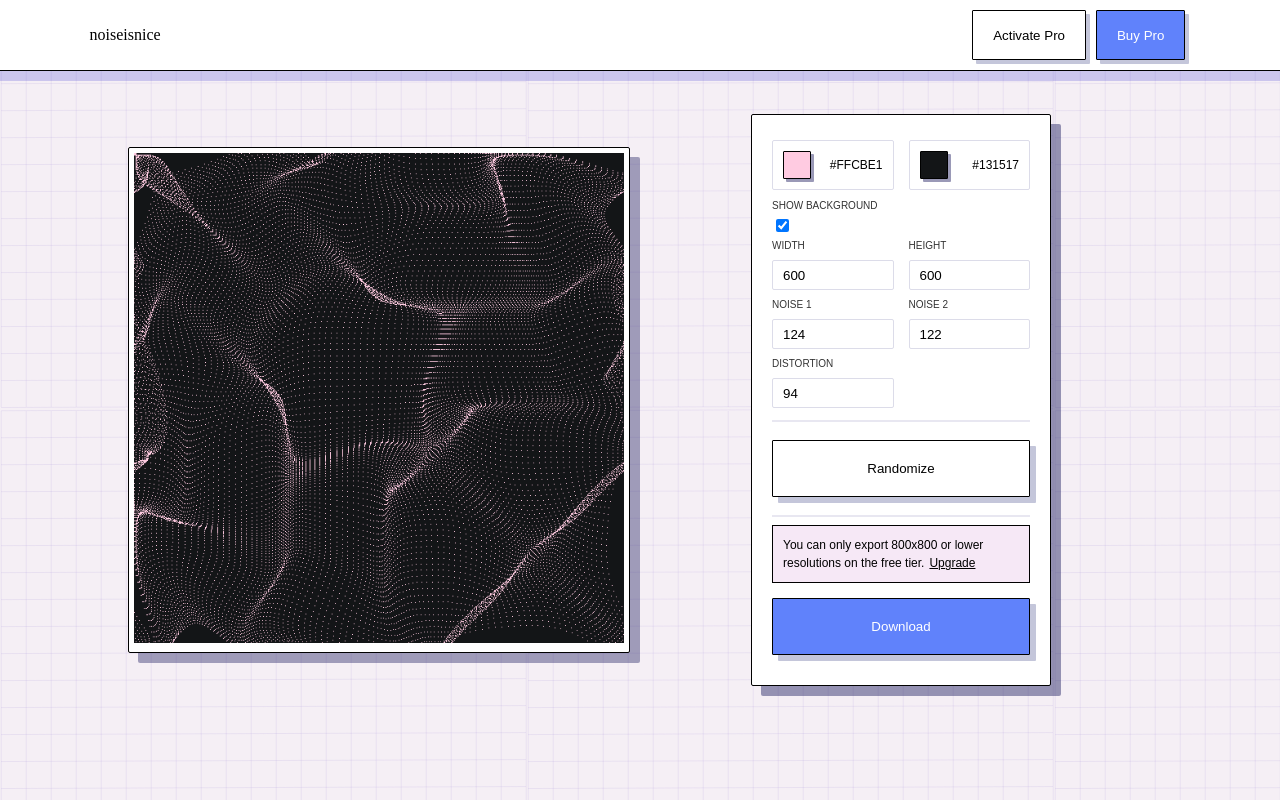
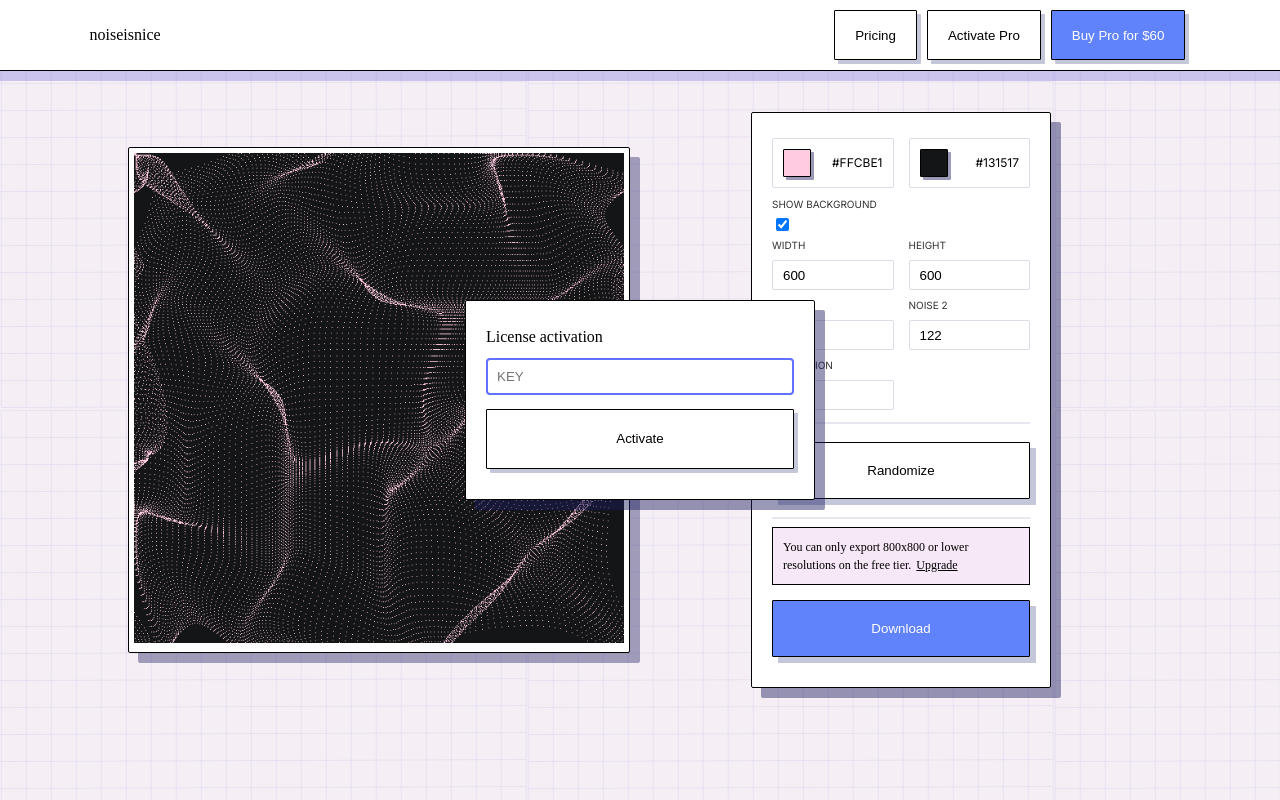
Before and after one commit to iamnottheway/Raaatio, a Next.js app: page / in a window 1280 px wide. Both pictures are taken after a click on the button "Activate Pro". Built offline with nearby package versions, Linux system fonts and the light colour scheme.

Commit message:
popup and header stuff

```diff
--- a/components/header.js
+++ b/components/header.js
@@ -1,4 +1,102 @@
 import styled from "styled-components";
+import Popup from "reactjs-popup";
+
+const ActivatePopup = () => {
+  return (
+    <Popup trigger={<ActionButton>Activate Pro</ActionButton>} modal nested>
+      {(close) => (
+        <PopupContainer>
+          <Text>License activation</Text>
+          <InputField placeholder="KEY"></InputField>
+          <ActionButton
+            style={{ width: "100%", height: 60, margin: "10px 0px" }}
+          >
+            Activate
+          </ActionButton>
+        </PopupContainer>
+      )}
+    </Popup>
+  );
+};
+
+const Pricingpopup = () => {
+  return (
+    <Popup trigger={<ActionButton>Pricing</ActionButton>} modal nested>
+      {(close) => (
+        <PopupContainer>
+          <Text>Pricing </Text>
+          <Heading>$60 (1 year license)</Heading>
+          <List>
+            <li>Export at a Higher resolution</li>
+            <li>More patterns (soon)</li>
+            <li>Personal and Commercial use</li>
+          </List>
+
+          <ActionButton
+            bg="#6082FB"
+            color="#fff"
+            style={{ width: "100%", height: 60, margin: "10px 0px" }}
+          >
+            Buy Pro for $60
+          </ActionButton>
+        </PopupContainer>
+      )}
+    </Popup>
+  );
+};
+
+const Heading = styled.h1`
+  margin: 0px;
+`;
+
+const List = styled.ul`
+  margin: 0px;
+  font-size: 16px;
+  padding: 0px;
+  list-style: none;
+
+  li {
+    margin: 10px 0;
+    font-size: 16px;
+  }
+`;
+
+const Text = styled.p`
+  font-size: 16px;
+  line-height: 140%;
+  margin: 5px 0;
+`;
+
+const InputField = styled.input`
+  width: 100%;
+  height: auto;
+  padding: 10px;
+  margin: 4px 0px;
+  border: 1px solid #dcdce9;
+  box-sizing: border-box;
+  border-radius: 2px;
+
+  :focus {
+    outline-color: #6171ff;
+  }
+`;
+
+const PopupContainer = styled.div`
+  width: 350px;
+  height: auto;
+  background-color: #fff;
+  padding: 20px;
+  border: 1px solid #000000;
+  box-shadow: 10px 10px 0px rgba(30, 29, 96, 0.45);
+  border-radius: 2px;
+  margin: 0px 20px;
+  display: flex;
+  flex-direction: column;
+
+  @media (max-width: 350px) {
+    width: 270px;
+  }
+`;
 
 export const Header = () => {
   return (
@@ -7,9 +105,10 @@ export const Header = () => {
         <p>noiseisnice</p>
       </LogoContainer>
       <ButtonContainer>
-        <ActionButton>Activate Pro</ActionButton>
+        <Pricingpopup></Pricingpopup>
+        <ActivatePopup></ActivatePopup>
         <ActionButton bg="#6082FB" color="#fff">
-          Buy Pro
+          Buy Pro for $60
         </ActionButton>
       </ButtonContainer>
     </HeaderWrapper>
--- a/components/layout.js
+++ b/components/layout.js
@@ -1,5 +1,6 @@
 import { RenderProvider } from "../context/renderContext";
 import { ExportProvider } from "../context/exportContext";
+
 import styled from "styled-components";
 import { Header } from "./header";
 
--- a/components/properties-bar/styles.js
+++ b/components/properties-bar/styles.js
@@ -39,7 +39,7 @@ export const InputFieldLabel = styled.label`
   font-size: 10px;
   color: #333;
   text-transform: uppercase;
-  font-family: sans-serif;
+  font-family: "Inter", sans-serif;
   font-weight: 500;
 `;
 
@@ -107,7 +107,7 @@ export const Picker = styled.div`
 
   p {
     margin: 0px;
-    font-family: sans-serif;
+    font-family: "Inter", sans-serif;
     font-style: normal;
     font-weight: normal;
     font-size: 12px;
@@ -135,7 +135,6 @@ export const InfoLabel = styled.p`
   font-size: 12px;
   padding: 10px;
   margin: 5px 0px;
-  font-family: sans-serif;
   line-height: 150%;
   background-color: #f6e8f6;
   color: #000;
--- a/package.json
+++ b/package.json
@@ -13,7 +13,9 @@
     "react-colorful": "^5.2.0",
     "react-dom": "17.0.2",
     "react-draggable": "^4.4.3",
+    "react-modal": "^3.14.2",
     "react-rangeslider": "^2.2.0",
+    "reactjs-popup": "^2.0.4",
     "styled-components": "^5.3.0"
   },
   "devDependencies": {
--- a/pages/_document.js
+++ b/pages/_document.js
@@ -60,6 +60,11 @@ export default class MyDocument extends Document {
             property="twitter:image"
             content="https://noiseisnice.com/cover.png"
           />
+          <link rel="preconnect" href="https://fonts.gstatic.com" />
+          <link
+            href="https://fonts.googleapis.com/css2?family=Inter:wght@400;600&display=swap"
+            rel="stylesheet"
+          ></link>
           {this.props.styleTags}
           <script key="youtube-embed" src="/static/perlin.js" defer async />
         </Head>
--- a/styles/globals.css
+++ b/styles/globals.css
@@ -3,8 +3,7 @@ body {
   height: 100%;
   padding: 0;
   margin: 0;
-  font-family: -apple-system, BlinkMacSystemFont, Segoe UI, Roboto, Oxygen,
-    Ubuntu, Cantarell, Fira Sans, Droid Sans, Helvetica Neue, sans-serif;
+  font-family: "Inter", sans-serif;
 }
 
 a {
@@ -14,4 +13,5 @@ a {
 
 * {
   box-sizing: border-box;
+  font-family: "Inter", sans-serif;
 }
```
Also changed, not shown: context/modelContext.js (added), 1 other file (tests, documents, lock files or other folders).
